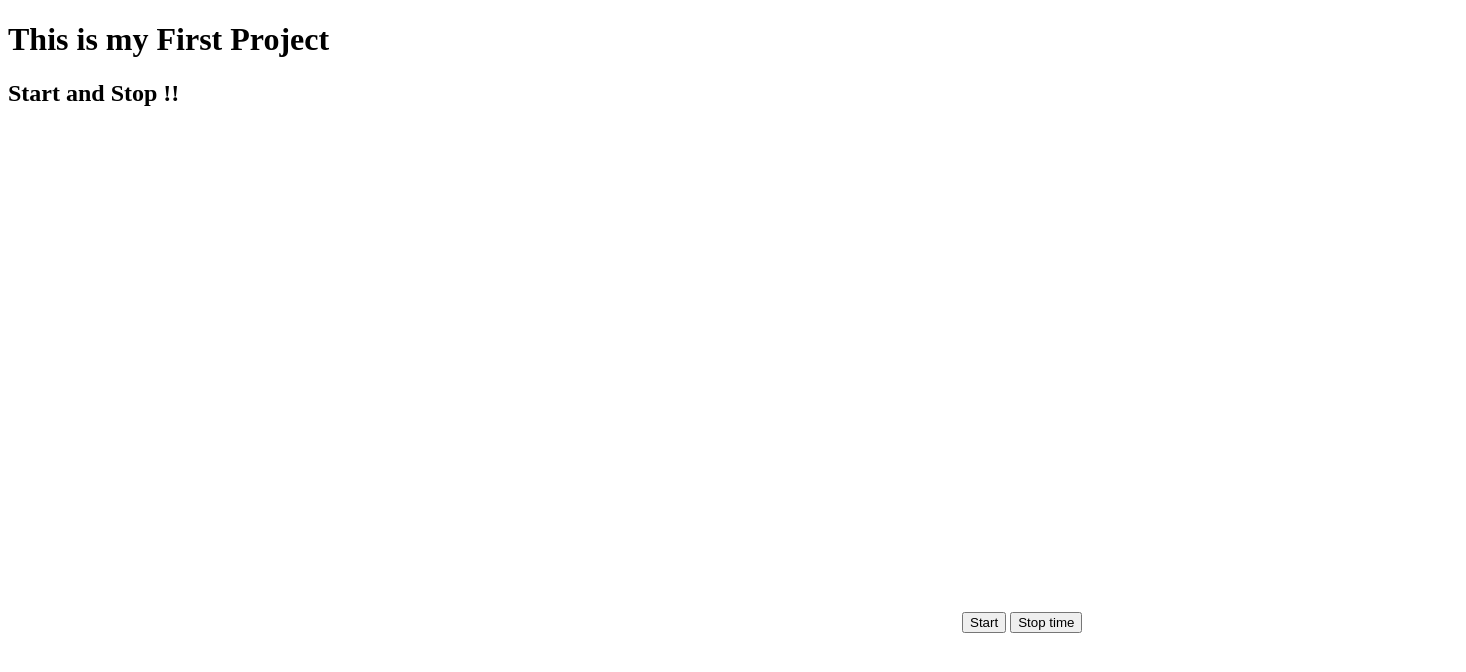
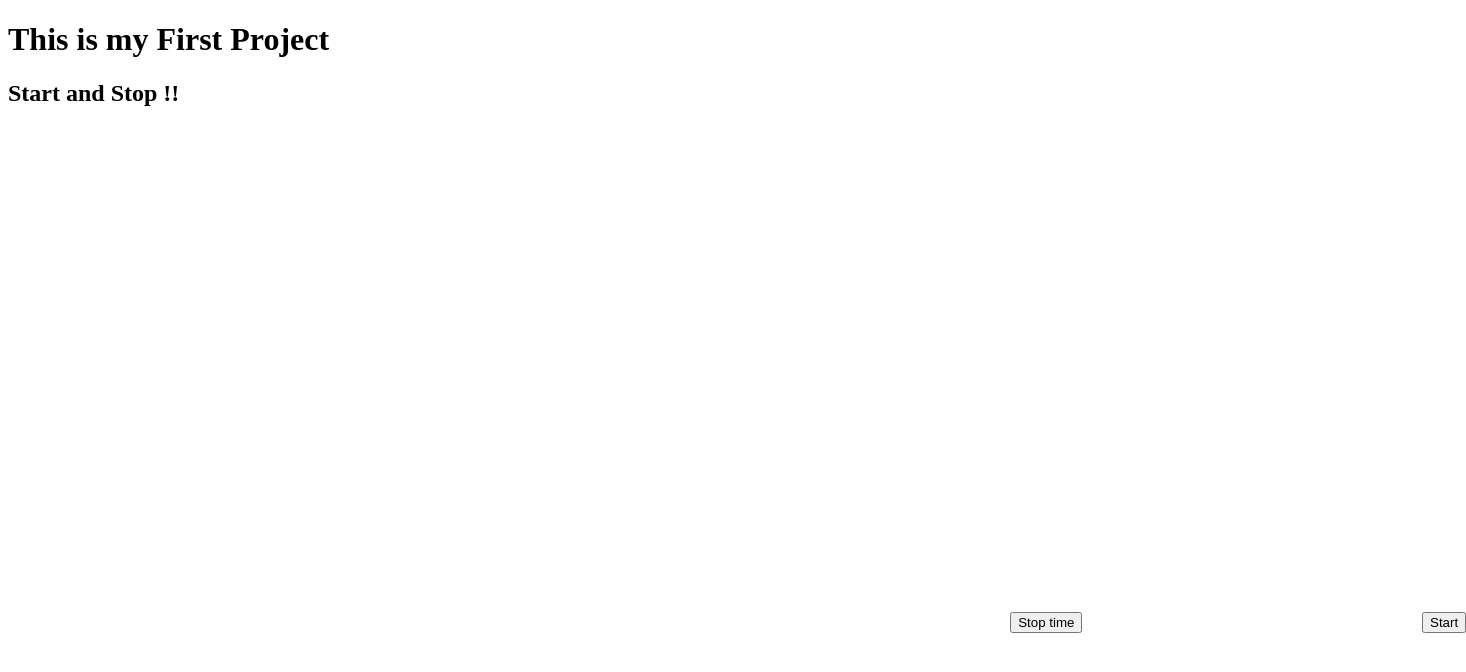
Before and after one commit to Developerkaku/My_First_Project, a plain HTML site: page index.html in a window 1280 px wide. Shown: the whole page, 1466 px wide, since content can reach past the window. Drawn offline with Linux system fonts and the light colour scheme.

Commit message:
index.html

```diff
--- a/index.html
+++ b/index.html
@@ -7,7 +7,7 @@
 
 <canvas id="demo" width = "950" height = "500" ></canvas>
 
-<button onclick = " s();">Start</button>
+<button style = "position:relative; left:460px" onclick = " s();">Start</button>
 <button onclick="myStopFunction()">Stop time</button>
 
 <script>
```
